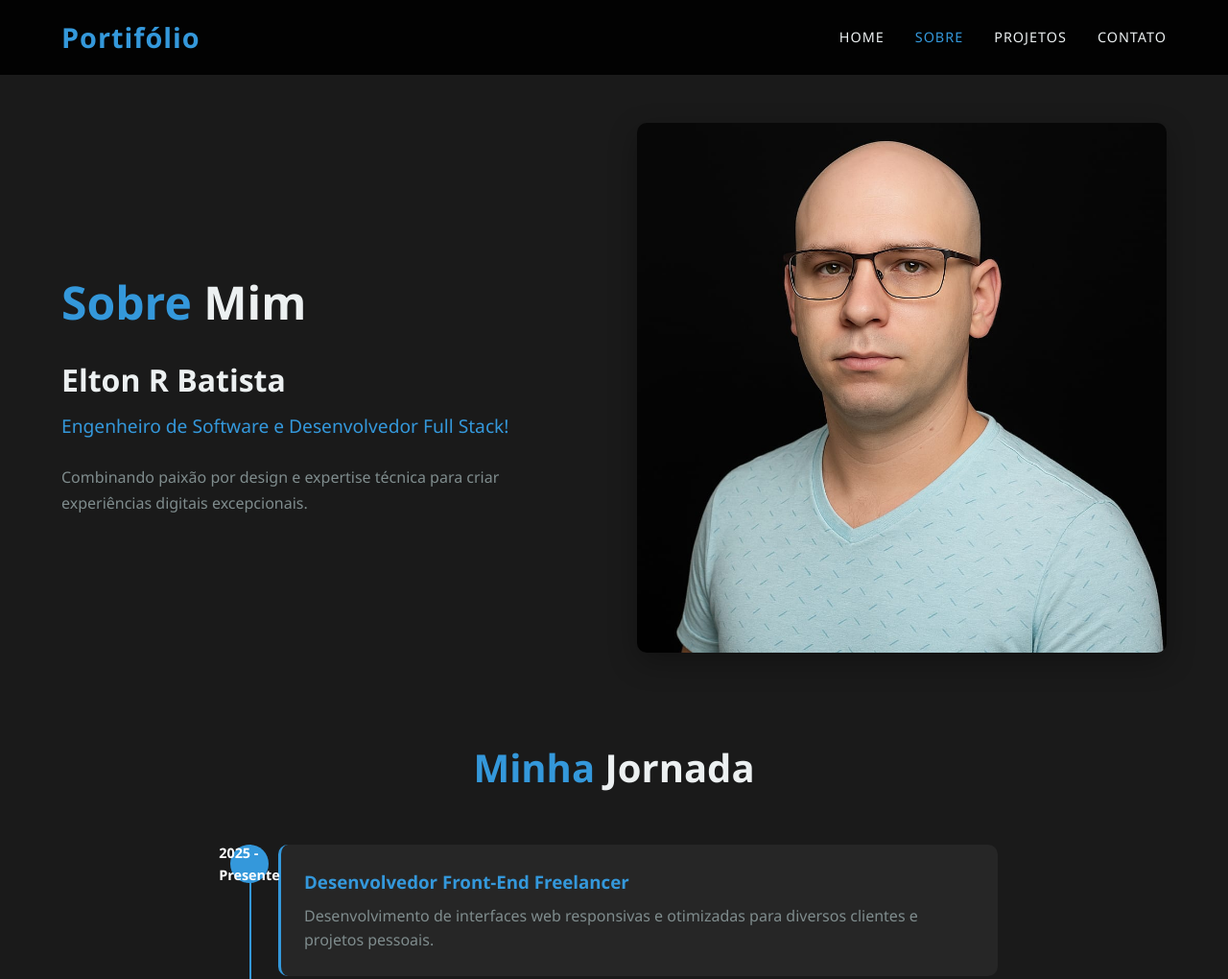
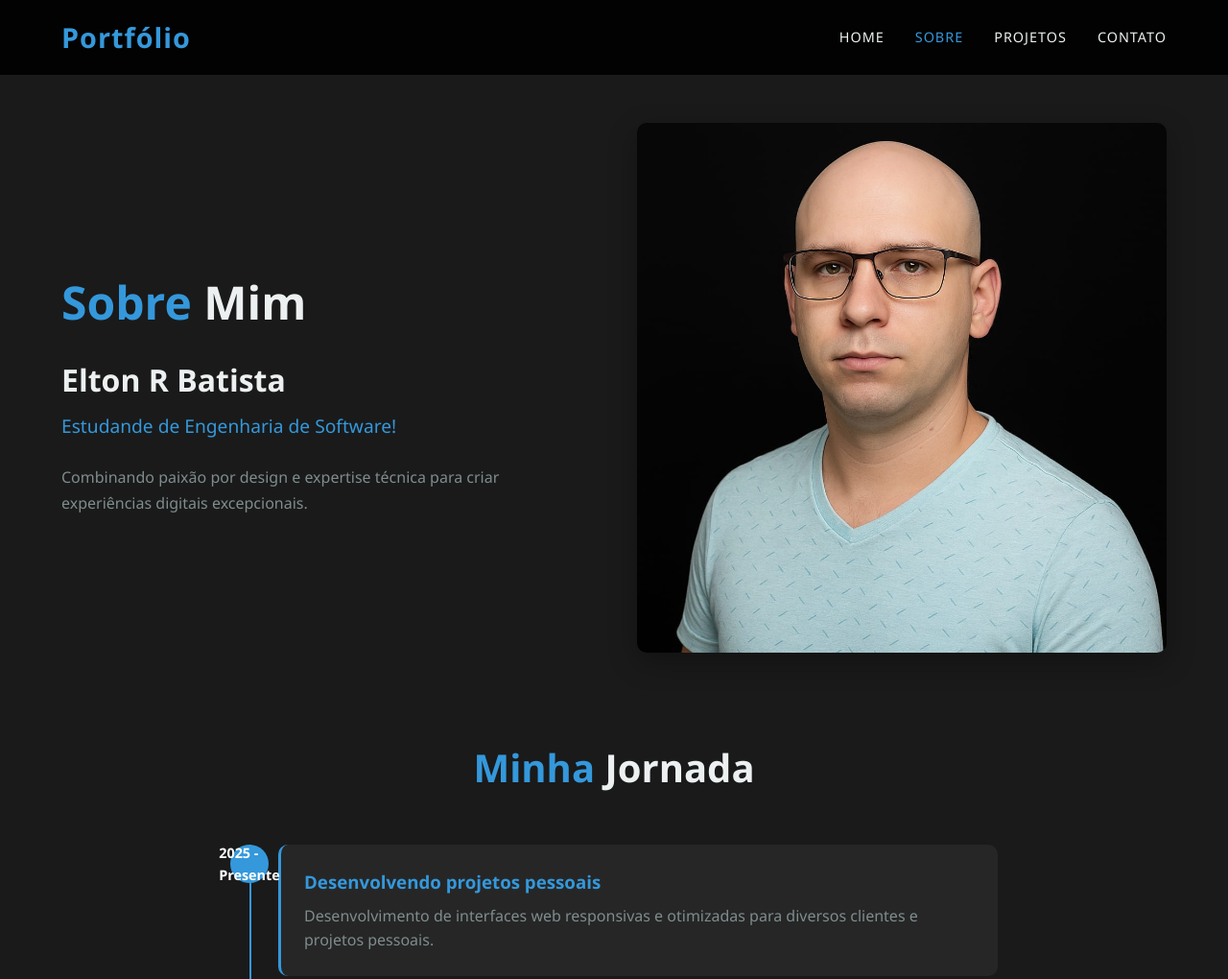
Before and after one commit to ELTONSK2/FRONT-END-FACULDADE, a plain HTML site: page FACU/PORTIFOLIO/sobre.html in a window 1280 px wide. Shown: the top 1020 px of the page at 96% size. Drawn offline with Linux system fonts and the light colour scheme.

Commit message:
Atualizacoes de ajustes em HTML.

```diff
--- a/FACU/PORTIFOLIO/js/main.js
+++ b/FACU/PORTIFOLIO/js/main.js
@@ -24,7 +24,7 @@ navItems.forEach(item => {
 });
 
 // Botão voltar ao topo
-window.onscroll = function() {
+window.onscroll = function () {
   const btnTopo = document.getElementById('btnTopo');
   if (document.body.scrollTop > 300 || document.documentElement.scrollTop > 300) {
     btnTopo.style.display = 'block';
--- a/FACU/PORTIFOLIO/sobre.html
+++ b/FACU/PORTIFOLIO/sobre.html
@@ -9,7 +9,7 @@
 </head>
 <body>
   <header class="header">
-    <div class="logo">Portifólio</div>
+    <div class="logo">Portfólio</div>
     <nav class="navbar">
       <ul class="nav-links">
         <li><a href="index.html">HOME</a></li>
@@ -32,7 +32,7 @@
         <div class="about-content">
           <h1>Sobre <span>Mim</span></h1>
           <h2>Elton R Batista</h2>
-          <h3>Engenheiro de Software e Desenvolvedor Full Stack!</h3>
+          <h3>Estudande de Engenharia de Software!</h3>
           <p>Combinando paixão por design e expertise técnica para criar experiências digitais excepcionais.</p>
         </div>
         <div class="about-image">
@@ -47,7 +47,7 @@
           <div class="timeline-item">
             <div class="timeline-date">2025 - Presente</div>
             <div class="timeline-content">
-              <h3>Desenvolvedor Front-End Freelancer</h3>
+              <h3>Desenvolvendo projetos pessoais</h3>
               <p>Desenvolvimento de interfaces web responsivas e otimizadas para diversos clientes e projetos pessoais.</p>
             </div>
           </div>
@@ -144,7 +144,7 @@
       <a href="#"><i class="fab fa-github"></i></a>
       <a href="#"><i class="fab fa-instagram"></i></a>
     </div>
-    <p>&copy; 2025 iPort | Elton R Batista</p>
+    <p>&copy; 2025 Portfólio | Elton R Batista</p>
   </footer>
 
   <button id="btnTopo" title="Voltar ao topo">↑</button>
```
Also changed, not shown: FACU/PORTIFOLIO/contato.html (+2 -2 lines), FACU/PORTIFOLIO/css/style.css (+11 -2 lines), FACU/PORTIFOLIO/index.html (+2 -2 lines), FACU/PORTIFOLIO/projetos.html (+2 -2 lines).
